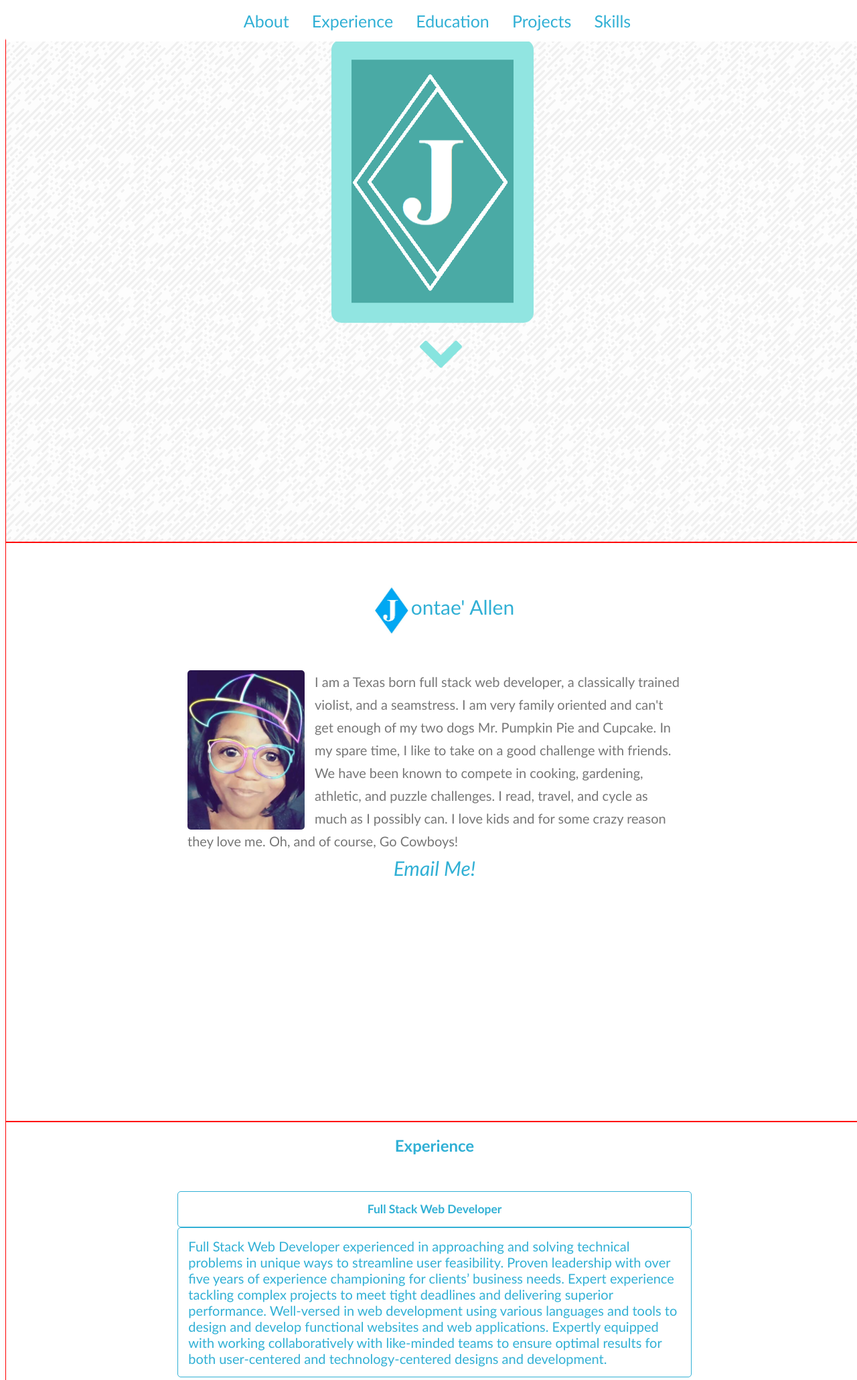
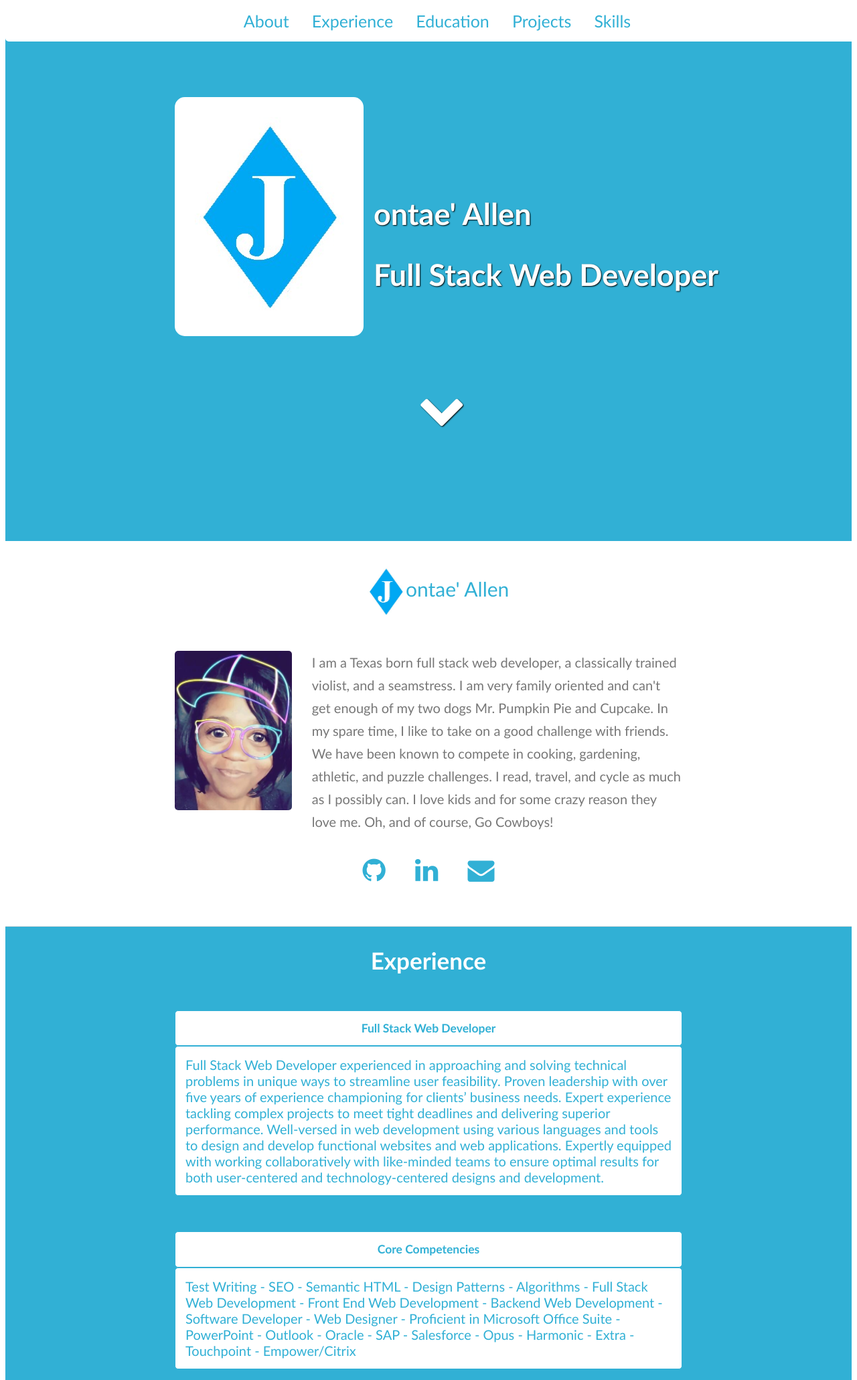
Before and after one commit to uta200105/Jontae-Allen, a PHP site: page / in a window 1280 px wide. Shown: the top 2061 px of the page at 67% size. Run offline with PHP 8.4, Linux system fonts and the light colour scheme.

Commit message:
added styling

```diff
--- a/grid.css
+++ b/grid.css
@@ -1,19 +1,16 @@
 
-.logo {
-    margin-top: 15%;
-}
-
-.welcome {
-    margin: auto;
-    width: 77%;
-}
 
 @media only screen and (min-width: 640px) {
-    .welcome {
-        margin-top: 1%;
-        width: 24%;
-        padding-bottom: 0;
-    }
+   .welcome {
+    display: flex;
+    flex-direction: row;
+    margin-top: 10%;
+    margin-bottom: 10%;
+   }
+
+   .welcome-text {
+    flex: 1 0 auto;
+   }
 
     #chevron {
         padding-left: 48%;
--- a/home.html
+++ b/home.html
@@ -14,15 +14,30 @@
 <!--Intro-->
     <div class="container" role="container">
       <section class="wrapper">
-          <div class="main one" role="main">
-                <div role="navigation" class="welcome">
+          <div class="row">
+            <div class="side-content"></div>
+              <div class="main-content">>
+
+<!-- Welcome Logo -->
+                  <div class="welcome">
+                    <div class="welcome-logo">
                     <a href="index.html" alt="logo">
-                    <img src="./images/mylogo.png" class="logo" alt="logo">
+                    <img src="./images/mylogo2.jpg" class="logoimg" alt="logo">
                     </a>
-                </div>
-          </div>
+                  </div>
+
+<!-- Welcome Title -->
+                  <div class="welcome-text">
+                    <h1>ontae' Allen</h1>
+                    <h1>Full Stack Web Developer</h1>
+                  </div>
+              </div>
+
+<!-- Chevron -->
           <div id="down-arrow">
             <span><a href="#about"><i class="fa fa-chevron-down" aria-hidden="true" id="chevron"></i></a></span>
+          </div>
+          <div class="side-content"></div>
           </div>
       </section>
 
@@ -46,25 +61,41 @@
               <a class="anchor" name="about">
                 <img src="./images/mylogo2.jpg" alt="logo" class="logo2">ontae' Allen
               </a>
-              <p class="content">
-                <img src="./images/me2 (2).png" class="img" alt="selfie">
+              <div class="content">
+                <div class="selfie">
+                    <img src="./images/me2 (2).png" class="img" alt="selfie2">
+                </div>
+                <div class="self-content">
                 I am a Texas born full stack web developer, a classically trained violist, and a seamstress. I am very family oriented and can't get enough of my two dogs Mr. Pumpkin Pie and Cupcake. In my spare time, I like to take on a good challenge with friends. We have been known to compete in cooking, gardening, athletic, and puzzle challenges. I read, travel, and cycle as much as I possibly can. I love kids and for some crazy reason they love me. Oh, and of course, Go Cowboys!
-              </p>
-              <address class="eHeader">
-                <a href="mailto:uta200105@yahoo.com">Email Me!</a>
-              </address>
+              </div>
+
+<!--Contact Me Links-->
+             <div class="contactMe-section">
+              <ul class="ul-contactMe">
+            <li class="li-contactMe-links">
+              <a class="contactMe" href="https://github.com/uta200105" target="_blank"><i class="fa fa-github" aria-hidden="true"></i></a>
+            </li>
+            <li class="li-contactMe-links">
+              <a class="contactMe" href="https://www.linkedin.com/in/jontaeallen/" target="_blank"><i class="fa fa-linkedin" aria-hidden="true"></i></a>
+            </li>
+            <li class="li-contactMe-links">
+              <a class="contactMe" href="mailto:uta200105@yahoo.com" target="_blank"><i class="fa fa-envelope" aria-hidden="true"></i></a>
+            </li>
+          </ul>
+             </div>
             </div>
         </div>
+      </div>
       </section>
 
-  <!--Experience-->
+<!--Experience-->
       <section class="wrapper2" role="container">
         <div class="row">
         <div class="side-content"></div>
         <div class="main-content">
           <div class="content-header">
             <a class="anchor" name="experience"></a>
-        <h1 class="eHeader">Experience</h1>
+        <h1 class="eHeader expHeader">Experience</h1>
           </div>
         <div class="card">
             <div class="exp e1">
@@ -81,7 +112,7 @@
         </div>
       </section>
 
-  <!--Education-->
+<!--Education-->
       <section class="wrapper3" role="container">
         <div class="row">
         <div class="side-content"></div>
@@ -105,18 +136,18 @@
         </div>
       </section>
 
-  <!-- BEGIN PROJECTS -->
+<!-- Projects -->
     <section class="wrapper4" role="container">
     <div class="row">
         <div class="side-content-sm"></div>
         <div class="main-content-lg">
           <div class="content-header">
             <a class="anchor" name="projects"></a>
-            <h1 class="eHeader">Projects</h1>
+            <h1 class="eHeader proHeader">Projects</h1>
           </div>
           <div class="content-body">
 
-  <!-- PROJECT #1 -->
+<!-- Project #1 -->
             <div class="project-card">
               <div class="project-image">
                 <img src="./images/MemoryGame3.jpg">
@@ -128,7 +159,7 @@
               </div>
             </div>
 
-    <!-- PROJECT #2 -->
+<!-- Project #2 -->
             <div class="project-card">
               <div class="project-image">
                 <img src="./images/CrystalCollector3.jpg">
@@ -145,7 +176,7 @@
       </div>
     </section>
 
-    <!-- BEGIN SKILLS -->
+<!-- Skills -->
     <section class="wrapper5" role="container">
       <div class="row white box-shadow">
           <div class="side-content"></div>
@@ -178,7 +209,8 @@
           <div class="side-content"></div>
         </div>
     </section>
-    <!-- END SKILLS -->
+<!-- End Skills -->
+
     </div>
     <script src="./script.js"></script>
   </body>
--- a/style.css
+++ b/style.css
@@ -1,40 +1,27 @@
 body {
-    scroll-snap-type: mandatory;
-	scroll-snap-points-y: repeat(100vh);
-    scroll-snap-type: y mandatory;
     font-family: 'Gill Sans', 'Gill Sans MT', Calibri, 'Trebuchet MS', sans-serif;
 }
 
-section {
-    scroll-snap-align: start;
-    height: 100vh;
-    width: 100vw;
-}
 
-.logo {
+.logoimg {
     border: 30px white solid;
     border-radius: 15px;
-    animation: uifocus 2.5s infinite, mover 1s infinite alternate;
+
+
 }
 
 #chevron {
-    color: rgb(135, 228, 223);
+    color: white;
     font-size: 70px;
     padding-top: 3%;
     padding-left: 42%;
-    padding-bottom: 6%;
+    text-shadow: 1px 1px 2px black;
     animation: mover 1s infinite alternate;
 }
 
 .wrapper {
-    background-image: url("./images/funky-lines.png");
-    border-bottom: 1px solid gainsboro;
-    margin: 0;
-}
-
-@keyframes uifocus {
-    from {border-color:rgb(243, 241, 241);}
-    to {border-color: rgb(135, 228, 223);}
+    background-color: #31b0d5;
+    height: 100vh;
 }
 
 @keyframes mover {
@@ -87,24 +74,44 @@ section {
     color: #777777;
   }
 
-  .img {
-    width: 150px;
-    height: 200px;
-    margin-right: 20px;
-    margin-bottom: 5px;
-    border-radius: 5px;
-    float: left;
+  .selfie {
+
+      float: left;
+      margin-right: 15px;
+
   }
 
-  .content {
-      margin-top: 13%;
-      margin: 15px;
+  .self-content {
       color: #777777;
       line-height: 1.7;
+      font-size: 20px;
+      margin-bottom: 4%;
+  }
+
+  /* CONTACT ME LINKS*/
+
+.ul-contactMe {
+    text-align: center;
+    padding-left: 0;
+  }
+
+  .li-contactMe-links {
+    display: inline-block;
+    list-style: none;
+  }
+
+  .contactMe {
+    font-size: 40px;
+    padding: 20px;
+  }
+
+  .contactMe-section {
+      margin-bottom: 8%;
   }
 
   .wrapper1 {
     border-bottom: 1px solid gainsboro;
+
 }
 
   /* Experience */
@@ -112,6 +119,9 @@ section {
    .eHeader {
        color: #31b0d5;
        font-family: 'Gill Sans', 'Gill Sans MT', Calibri, 'Trebuchet MS', sans-serif;
+       text-align: center;
+       margin-bottom: 5%;
+       font-size: 35px;
    }
 
    .card {
@@ -120,20 +130,32 @@ section {
        font-size: 15px;
    }
 
-   .wrapper, .wrapper1, .wrapper2, .wrapper3, .wrapper4, .wrapper5 {
-    border: 1px solid red;
-}
+   .expHeader {
+       color: white;
+   }
+
+   .wrapper2 {
+       background-color: #31b0d5;
+   }
+
 
    @media only screen and (min-width: 640px) {
-       .eHeader {
-          text-align: center;
-          margin-bottom: 5%;
+    .welcome-text {
+        font-size: 30px;
+        margin-top: 20%;
+        margin-left: 2%;
+        color: white;
+        text-shadow: 1px 1px 2px black;
+    }
 
-       }
+    .logoimg {
+        margin-top: 15%;
+    }
        .card-header, .card-content {
            border: 1px solid #31b0d5;
            margin-top: 2%;
            margin-bottom: 2%;
+           background-color: white;
        }
 
        .card-header {
@@ -150,13 +172,17 @@ section {
            margin-bottom: 5%;
        }
 
-       .wrapper1, .wrapper3, .wrapper5 {
-           padding-top: 5%;
+       .wrapper1 {
+           padding-top: 3%;
        }
 
     }
 
      /* Projects */
+
+    .proHeader {
+        color: white;
+    }
 
      .project-card {
         display: flex;
@@ -193,6 +219,10 @@ section {
           background-color: #31b0d5;
       }
 
+      .wrapper4 {
+          background-image: url("https://images.pexels.com/photos/36753/flower-purple-lical-blosso.jpg?auto=compress&cs=tinysrgb&dpr=2&h=650&w=940");
+      }
+
       /* SKILLS */
 
       .ul-skills {
```
Also changed, not shown: images/dallas-texas-skyline.jpeg (added), script.js (line endings or trailing spaces).
